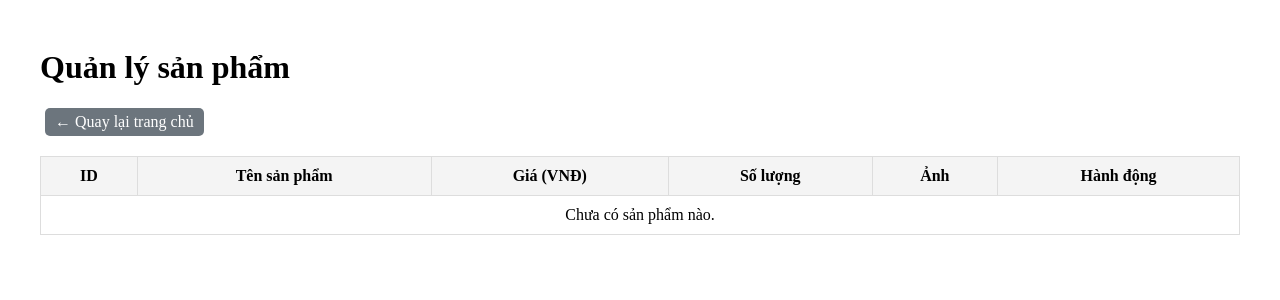
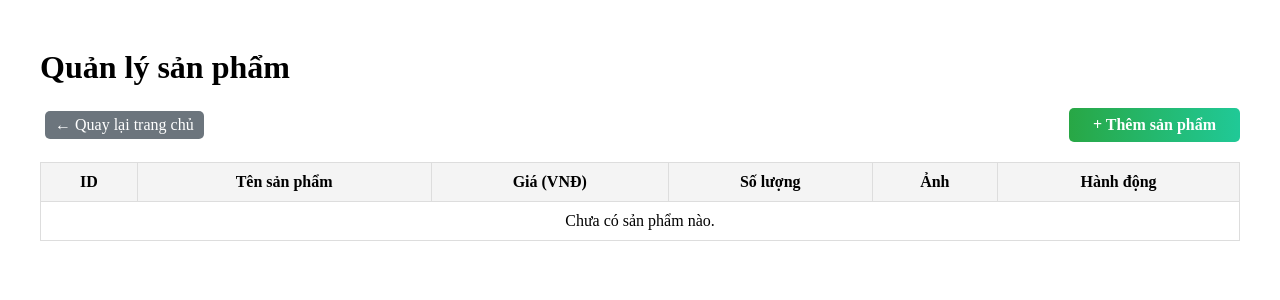
Before and after one commit to TaiNhanIT/SamSung_Store, a PHP site: page /views/products/manageProducts.php in a window 1280 px wide. Shown: the top 300 px of the page. Run offline with PHP 8.4, Linux system fonts and the light colour scheme.

Commit message:
Add files via upload

```diff
--- a/css/products.css
+++ b/css/products.css
@@ -97,3 +97,21 @@
     background-color: #dc3545;
     color: #fff;
 }
+
+.header-actions {
+    display: flex;
+    justify-content: space-between;
+    align-items: center;
+    margin-bottom: 20px;
+}
+
+.btn-add-product {
+    display: inline-block;
+    padding: 8px 24px;
+    border-radius: 5px;
+    background: linear-gradient(90deg, #28a745 0%, #20c997 100%);
+    color: #fff;
+    font-weight: bold;
+    text-decoration: none;
+    text-align: center;
+}
--- a/views/products/manageProducts.php
+++ b/views/products/manageProducts.php
@@ -9,7 +9,10 @@
 <body>
     <div class="container">
         <h1>Quản lý sản phẩm</h1>
-        <a href="?controller=home&action=index" class="btn-back">← Quay lại trang chủ</a>
+        <div class="header-actions">
+            <a href="?controller=home&action=index" class="btn-back">← Quay lại trang chủ</a>
+            <a href="?controller=product&action=add" class="btn-add-product">+ Thêm sản phẩm</a>
+        </div>
         <table class="product-table">
             <thead>
                 <tr>
```
Also changed, not shown: css/style.css (+35 -0 lines), index.php (+30 -16 lines), views/home/home.php (+2 -5 lines).
